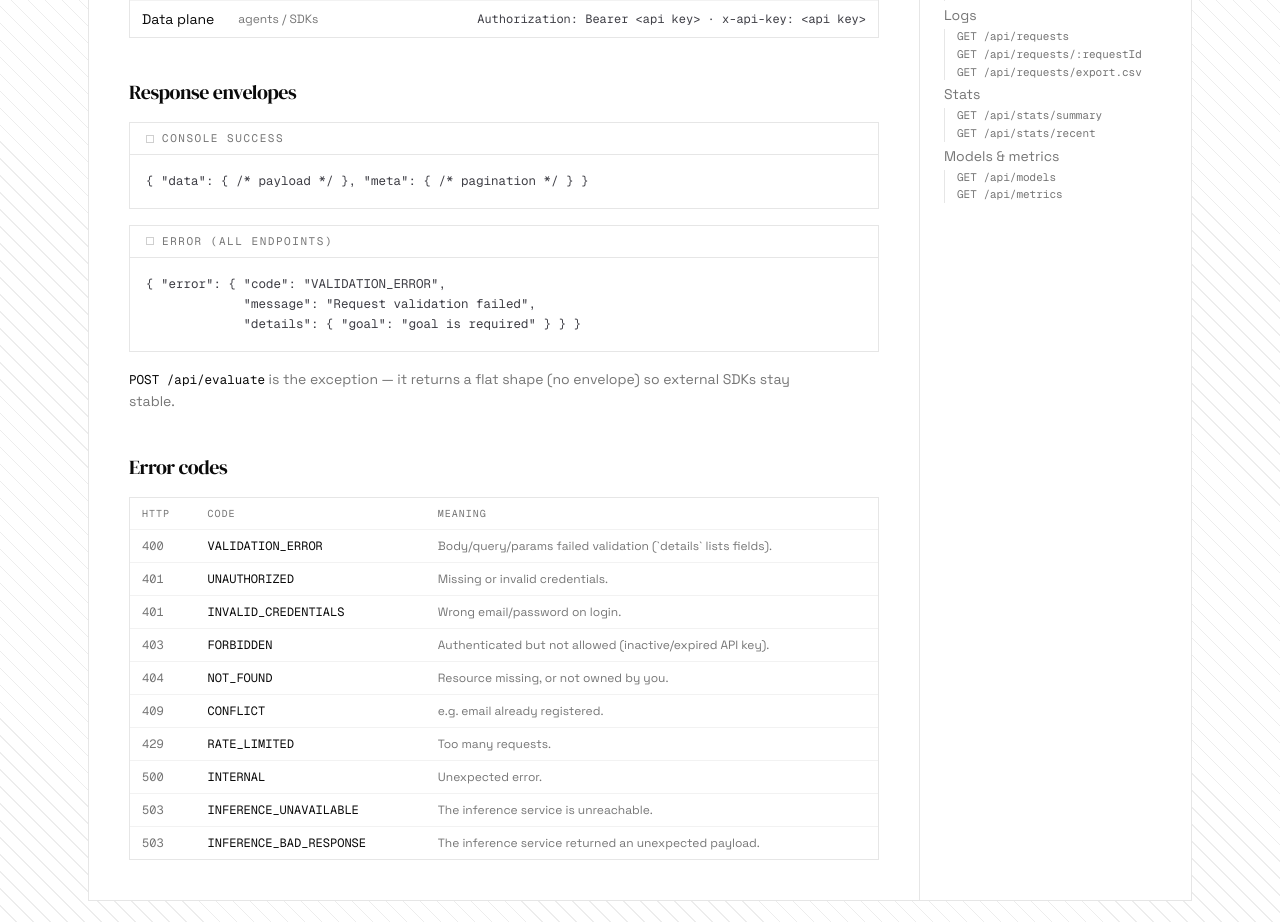
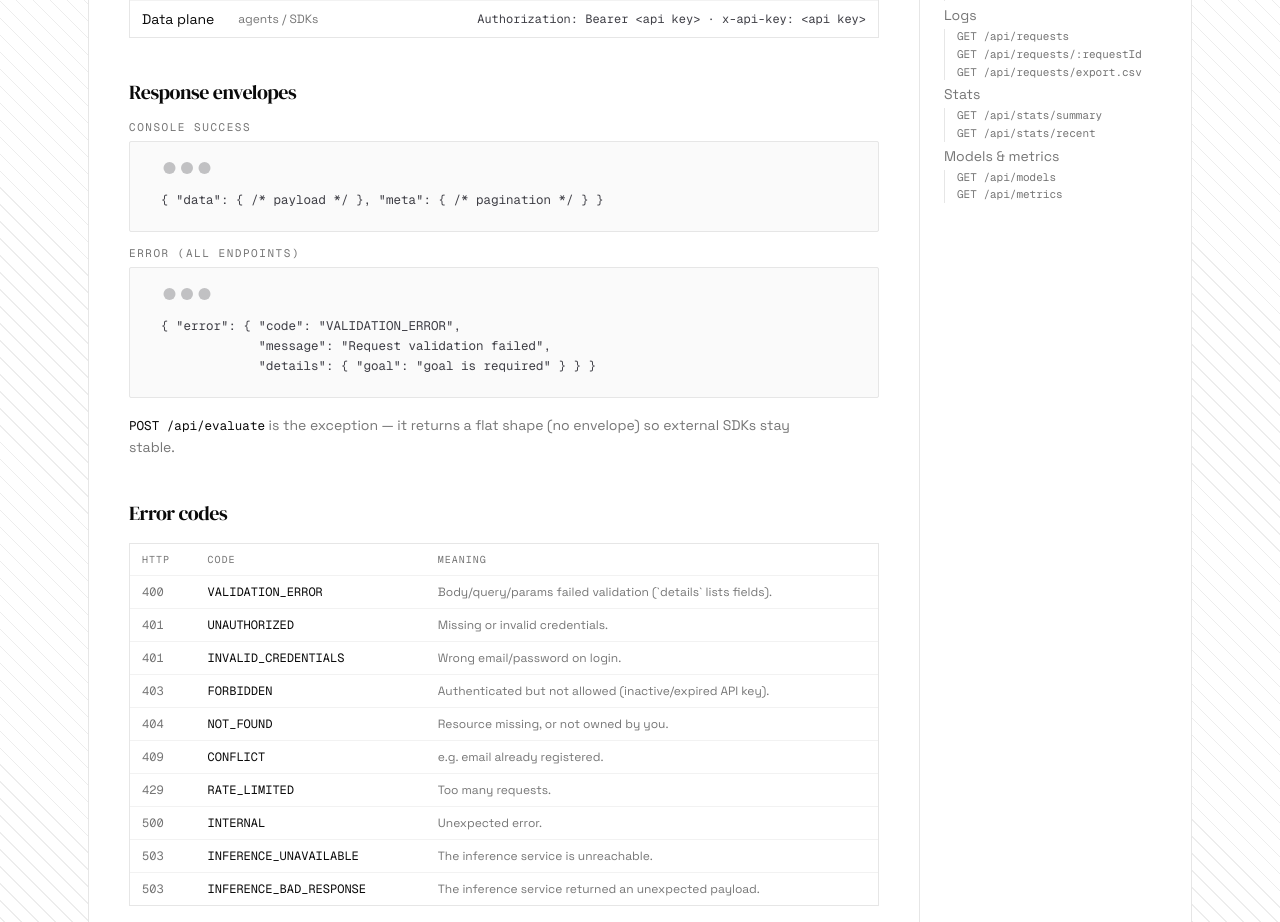
Before and after one commit to MyselLDM/sentinel-tool, a Next.js app in the folder sentinel-client/: page /docs in a window 1280 px wide. Shown: the part 820-1742 px from the top of the page. Built offline with nearby package versions, Linux system fonts and the light colour scheme.

Commit message:
client: code blocks for api docs

```diff
--- a/sentinel-client/components/docs/code-block.tsx
+++ b/sentinel-client/components/docs/code-block.tsx
@@ -1,19 +1,27 @@
 /**
- * A bordered code/media panel with an optional header strip — the same
- * hairline treatment the landing page uses for its request/response samples.
+ * A code sample rendered with daisyUI's `mockup-code` (window dots + per-line
+ * `<pre>` so long lines scroll).
+ *
+ * daisyUI's mockup defaults to `--color-neutral` (near-black) here, which would
+ * be the only dark surface on the page — so it is restyled to the docs' light,
+ * hairline look (paper-soft fill + `border-line`). Drop the three overrides
+ * below (`border border-line bg-paper-soft text-ink-soft`) for the default dark
+ * terminal treatment.
  */
 export function CodeBlock({ label, code }: { label?: string; code: string }) {
+  const lines = code.split("\n");
+
   return (
-    <div className="border border-line">
-      {label && (
-        <div className="flex items-center gap-2 border-b border-line px-4 py-2.5">
-          <span aria-hidden className="block h-2 w-2 border border-line-strong" />
-          <span className="label-mono">{label}</span>
-        </div>
-      )}
-      <pre className="overflow-x-auto p-4 font-mono text-[12.5px] leading-relaxed text-ink-soft">
-        {code}
-      </pre>
-    </div>
+    <figure>
+      {label && <figcaption className="label-mono mb-2">{label}</figcaption>}
+      <div className="mockup-code w-full border border-line bg-paper-soft px-4 font-mono text-[12.5px] leading-relaxed text-ink-soft">
+        {lines.map((line, index) => (
+          // Static, ordered content — the index is a stable key here.
+          <pre key={index}>
+            <code>{line.length > 0 ? line : " "}</code>
+          </pre>
+        ))}
+      </div>
+    </figure>
   );
 }
```
